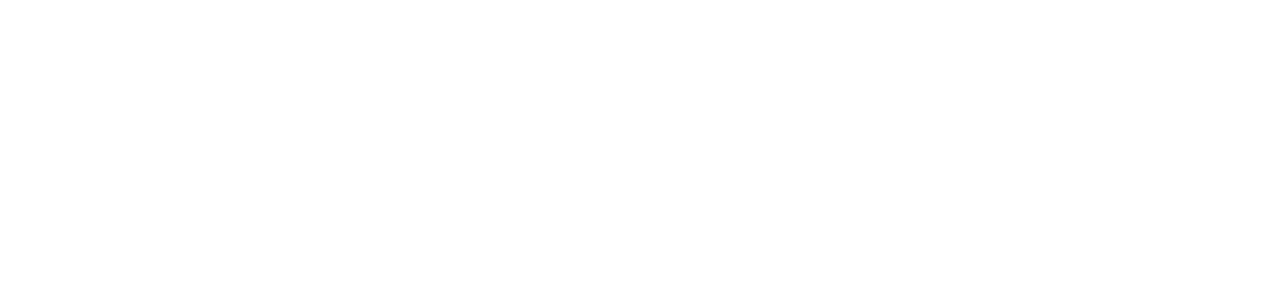
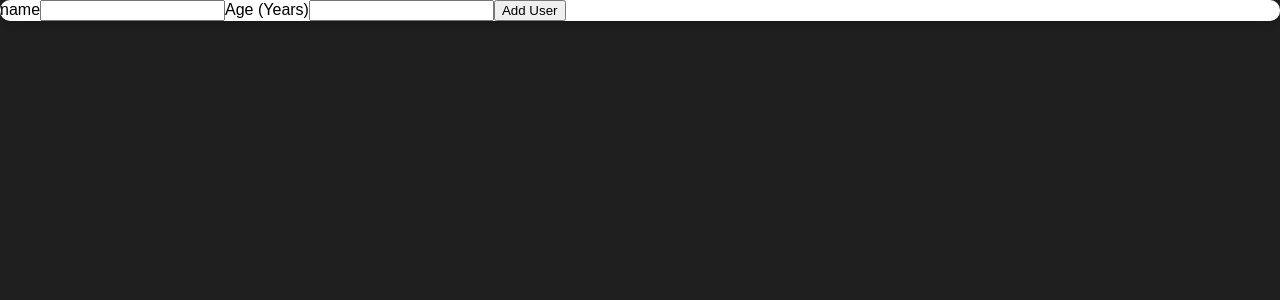
Before and after one commit to aradhya-2001/modals, a JavaScript app: page / in a window 1280 px wide. Shown: the top 300 px of the page. Built offline with nearby package versions, Linux system fonts and the light colour scheme.

Commit message:
added form and Card

```diff
--- a/src/App.js
+++ b/src/App.js
@@ -1,11 +1,10 @@
-import React from 'react';
-
-
+import AddUser from "./components/Users/AddUsers";
+import Card from "./components/UI/Card"
 function App() {
   return (
-    <div>
-
-    </div>
+    <Card>
+    <AddUser/>
+    </Card>
   );
 }
 
--- /dev/null
+++ b/src/components/UI/Card.js
@@ -0,0 +1,6 @@
+import classes from "./Card.module.css"
+
+const Card = (props) => {
+    return <div className={classes.card}>{props.children}</div>
+}
+export default Card
--- /dev/null
+++ b/src/components/UI/Card.module.css
@@ -0,0 +1,5 @@
+.card{
+    background: white;
+    box-shadow: 0 2px 8px rgba(0, 0, 0, 0.26);
+    border-radius: 10px;
+}
--- /dev/null
+++ b/src/components/Users/AddUsers.js
@@ -0,0 +1,18 @@
+const AddUser = (props) => {
+
+    const submitHandler = (event) => {
+        event.preventDefault()
+    }
+
+    return(
+        <form onSubmit={submitHandler}>
+            <label htmlFor="name">name</label>
+            <input id="name" type="text"/>
+            <label htmlFor="age">Age (Years)</label>
+            <input id="age" type="number"/>
+            <button type="submit">Add User</button>
+        </form>
+    )
+}
+
+export default AddUser
--- a/src/index.css
+++ b/src/index.css
@@ -4,6 +4,7 @@
 
 html {
   font-family: sans-serif;
+  background: #1f1f1f;
 }
 
 body {
--- a/src/index.js
+++ b/src/index.js
@@ -1,4 +1,3 @@
-import React from 'react';
 import ReactDOM from 'react-dom/client';
 
 import './index.css';
```
Also changed, not shown: phases/added form and Card.png (added).
